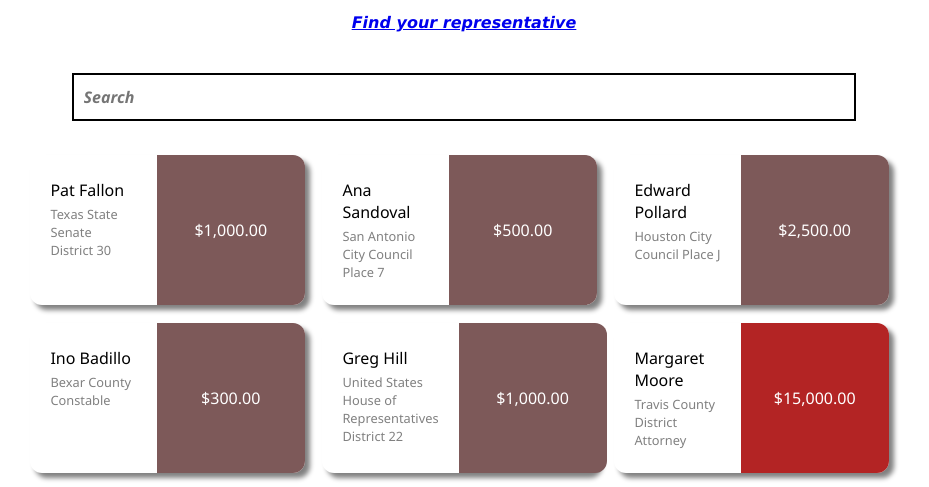
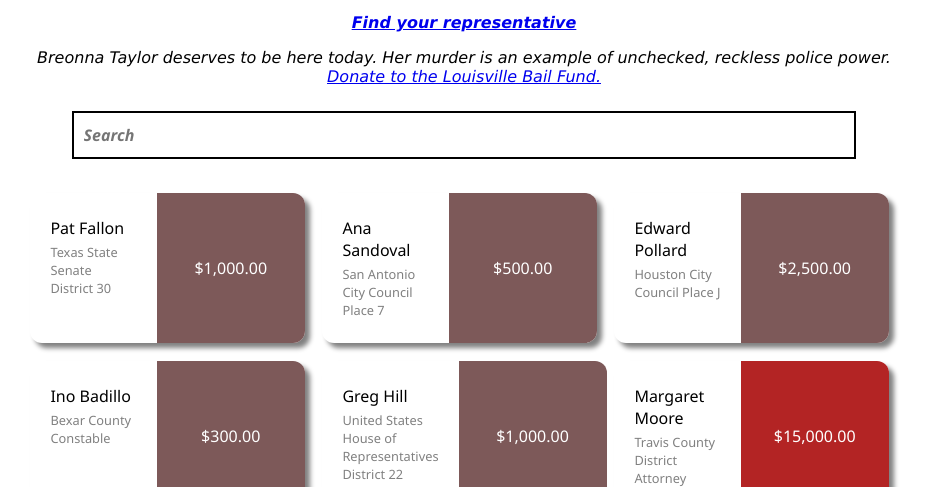
Before and after one commit to abbykrish/police-pacs, a Gatsby site: page / in a window 1280 px wide. Shown: the part 258-745 px from the top of the page, without its empty margins (176-1105 px from the left). Built offline with nearby package versions, Linux system fonts and the light colour scheme; Gatsby itself is replaced by a stand-in of ours.

Commit message:
adding donation link

```diff
--- a/src/components/home.js
+++ b/src/components/home.js
@@ -36,6 +36,7 @@
           </div>
         </div>
         <div className={styles.find_rep}> <p className={styles.bold}> <a href="https://myreps.datamade.us/"> Find your representative </a></p> </div>
+        <div className={styles.find_rep}>Breonna Taylor deserves to be here today. Her murder is an example of unchecked, reckless police power. <a href="https://afgj.salsalabs.org/louisvillebailfund/index.html"> Donate to the Louisville Bail Fund.</a></div>
         <div>
           <input
             className={styles.search}
```
Also changed, not shown: src/components/home.module.css (line endings or trailing spaces).
